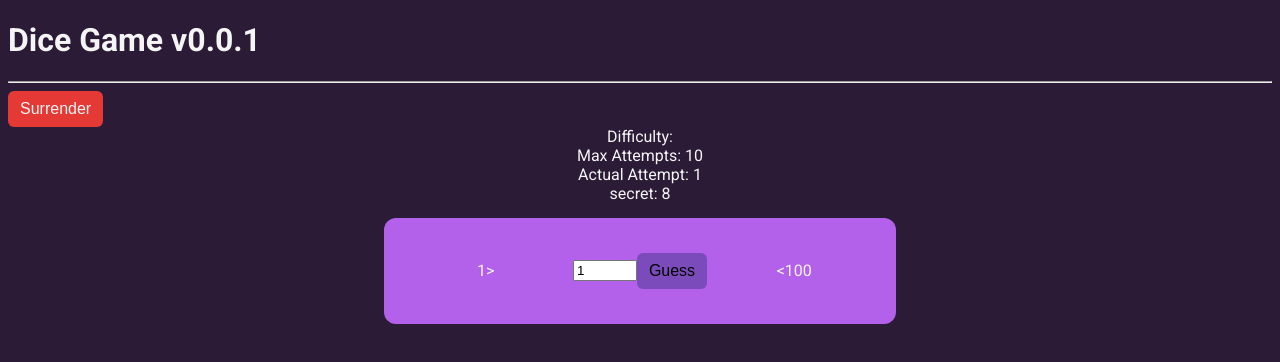
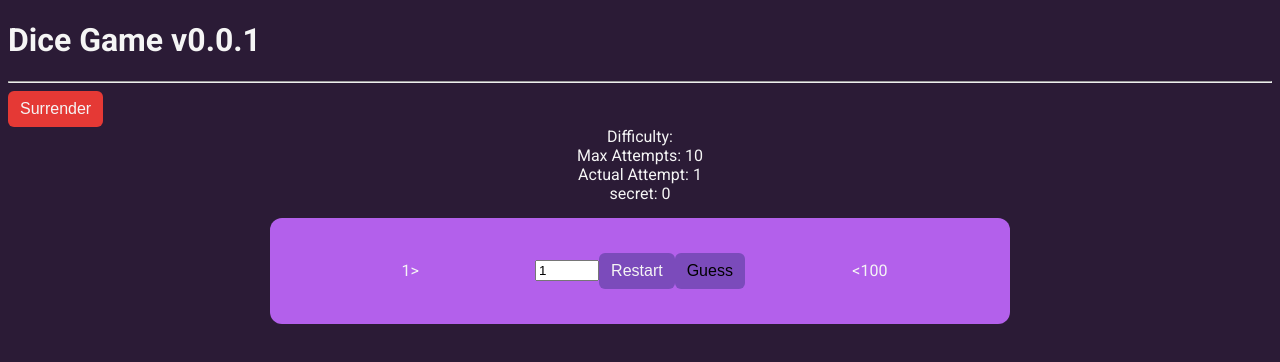
Before and after one commit to gsvsantos/JogoDeAdivinhacao.TypeScript, an Angular app: page /dice-game in a window 1280 px wide. Shown: the top 362 px of the page. Built offline with nearby package versions, Linux system fonts and the light colour scheme; a web font is replaced by a local one.

Commit message:
refactor: Aprimora geração de valores conforme a dificuldade.

```diff
--- a/src/app/components/dice-game/dice-game.html
+++ b/src/app/components/dice-game/dice-game.html
@@ -6,26 +6,20 @@
   <span>secret: {{ secretNumber }}</span>
   @if (playerWon){
   <span>YOU WIN, CONGRATS!</span>
-    }
-    @if (gameIsOver){
+  } @if (gameIsOver){
   <span>you lose, noob</span>
   <span>the number was {{ secretNumber }}</span>
   }
   <main class="main-layout">
     <label class="tip-higherThan">{{ tipIsHigherThan }}></label>
     <div class="game-center">
-      <input
-        class="number-input"
-        type="number"
-        min="1"
-        max="100"
-        [(ngModel)]="numberInput"
-      />
-      @if (gameIsOver || playerWon){
-      <button (click)="restart()" class="btn btn-restart">Restart</button>
-      } @else {
-      <button (click)="guess()" class="btn btn-primary">Guess</button>
-      }
+      <input class="number-input" type="number" min="1" max="100" [(ngModel)]="numberInput" />
+      <button [hidden]="gameIsOver || playerWon" (click)="restart()" class="btn btn-restart">
+        Restart
+      </button>
+      <button [hidden]="!gameIsOver || !playerWon" (click)="guess()" class="btn btn-primary">
+        Guess
+      </button>
     </div>
     <label class="tip-lowerThan"><{{ tipIsLowerThan }}</label>
   </main>
--- a/src/app/components/dice-game/dice-game.ts
+++ b/src/app/components/dice-game/dice-game.ts
@@ -19,12 +19,9 @@ export class DiceGame implements OnInit {
   public playerWon: boolean = false;
   public tipIsLowerThan: number = 100;
   public tipIsHigherThan: number = 1;
-  private minNumber: number = 1;
-  private maxNumber: number = 100;
 
   public ngOnInit(): void {
-    this.defineMaxAttempts(this.difficultyChosen);
-    this.secretNumber = this.numberRandomizer(this.minNumber, this.maxNumber);
+    this.defineDifficultyValues(this.difficultyChosen);
   }
 
   public guess(): void {
@@ -49,7 +46,26 @@ export class DiceGame implements OnInit {
     this.actualAttempt = 1;
     this.gameIsOver = false;
     this.playerWon = false;
-    this.secretNumber = this.numberRandomizer(this.minNumber, this.maxNumber);
+    this.defineDifficultyValues(this.difficultyChosen);
+  }
+
+  private defineDifficultyValues(difficultyChosen: string | null): void {
+    switch (difficultyChosen) {
+      case 'easy':
+        this.secretNumber = this.numberRandomizer(1, 10);
+        this.maxAttempts = 10;
+        break;
+      case 'normal':
+        this.secretNumber = this.numberRandomizer(1, 50);
+        this.maxAttempts = 5;
+        break;
+      case 'hard':
+        this.secretNumber = this.numberRandomizer(1, 100);
+        this.maxAttempts = 3;
+        break;
+      case null:
+        return;
+    }
   }
 
   private numberRandomizer(min: number, max: number): number {
@@ -58,12 +74,4 @@ export class DiceGame implements OnInit {
 
     return Math.floor(Math.random() * (maxNumberCeiled - minNumberCeiled + 1) + minNumberCeiled);
   }
-
-  private defineMaxAttempts(difficultyChosen: string | null): void {
-    if (difficultyChosen === null) return;
-
-    if (difficultyChosen == 'easy') this.maxAttempts = 10;
-    else if (difficultyChosen == 'normal') this.maxAttempts = 5;
-    else if (difficultyChosen == 'hard') this.maxAttempts = 3;
-  }
 }
```
Lines whose indentation alone changed are shown as unchanged.
